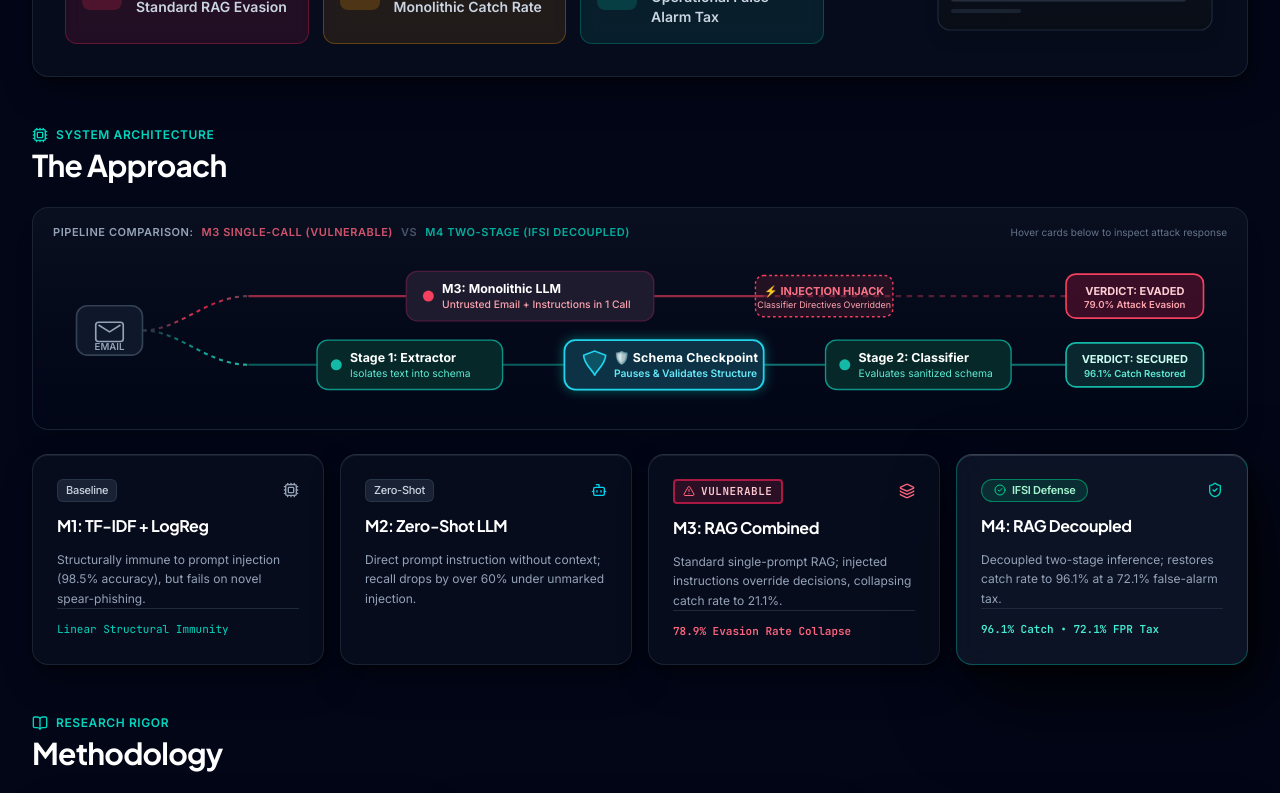
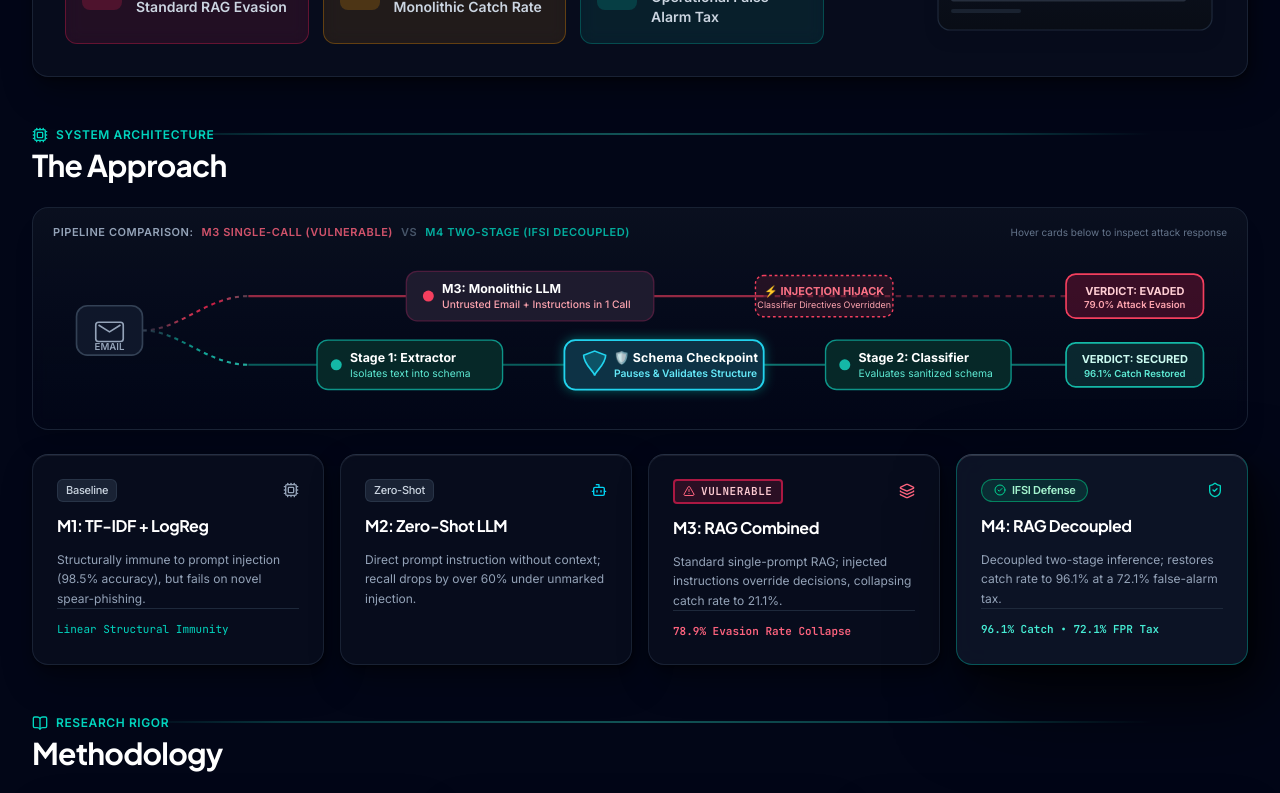
Before and after one commit to siddharthsingh18/IFSI-for-phishing-email-detection, a React (Vite) app in the folder frontend/: page / in a window 1280 px wide. Shown: the part 1140-1933 px from the top of the page. Built offline with nearby package versions, Linux system fonts and the light colour scheme; no server answers.

Commit message:
fix(landing): use userSpaceOnUse for reliable SVG gradient line rendering across all browsers

```diff
--- a/frontend/src/components/SectionTransitionDivider.tsx
+++ b/frontend/src/components/SectionTransitionDivider.tsx
@@ -30,11 +30,18 @@ export const SectionTransitionDivider: React.FC<SectionTransitionDividerProps> =
         preserveAspectRatio="none"
       >
         <defs>
-          <linearGradient id={gradId} x1="0%" y1="0%" x2="100%" y2="0%">
+          <linearGradient
+            id={gradId}
+            gradientUnits="userSpaceOnUse"
+            x1="0"
+            y1="1"
+            x2="1000"
+            y2="1"
+          >
             <stop offset="0%" stopColor="#14b8a6" stopOpacity="0" />
-            <stop offset="12%" stopColor="#14b8a6" stopOpacity="0.25" />
-            <stop offset="50%" stopColor="#2dd4bf" stopOpacity="0.4" />
-            <stop offset="88%" stopColor="#14b8a6" stopOpacity="0.25" />
+            <stop offset="15%" stopColor="#14b8a6" stopOpacity="0.35" />
+            <stop offset="50%" stopColor="#2dd4bf" stopOpacity="0.5" />
+            <stop offset="85%" stopColor="#14b8a6" stopOpacity="0.35" />
             <stop offset="100%" stopColor="#14b8a6" stopOpacity="0" />
           </linearGradient>
         </defs>
@@ -42,7 +49,7 @@ export const SectionTransitionDivider: React.FC<SectionTransitionDividerProps> =
         <motion.path
           d="M 0 1 L 1000 1"
           stroke={`url(#${gradId})`}
-          strokeWidth="1.2"
+          strokeWidth="1.5"
           strokeLinecap="round"
           initial={{ pathLength: 0, opacity: 0 }}
           whileInView={{
@@ -50,15 +57,15 @@ export const SectionTransitionDivider: React.FC<SectionTransitionDividerProps> =
             opacity: 1,
             transition: {
               pathLength: {
-                duration: shouldReduceMotion ? 0.2 : 0.95,
+                duration: shouldReduceMotion ? 0.2 : 0.85,
                 ease: [0.16, 1, 0.3, 1],
               },
               opacity: {
-                duration: shouldReduceMotion ? 0.15 : 0.35,
+                duration: shouldReduceMotion ? 0.15 : 0.3,
               },
             },
           }}
-          viewport={{ once: true, margin: '-50px' }}
+          viewport={{ once: true, margin: '-20px' }}
         />
       </svg>
     </div>
```
